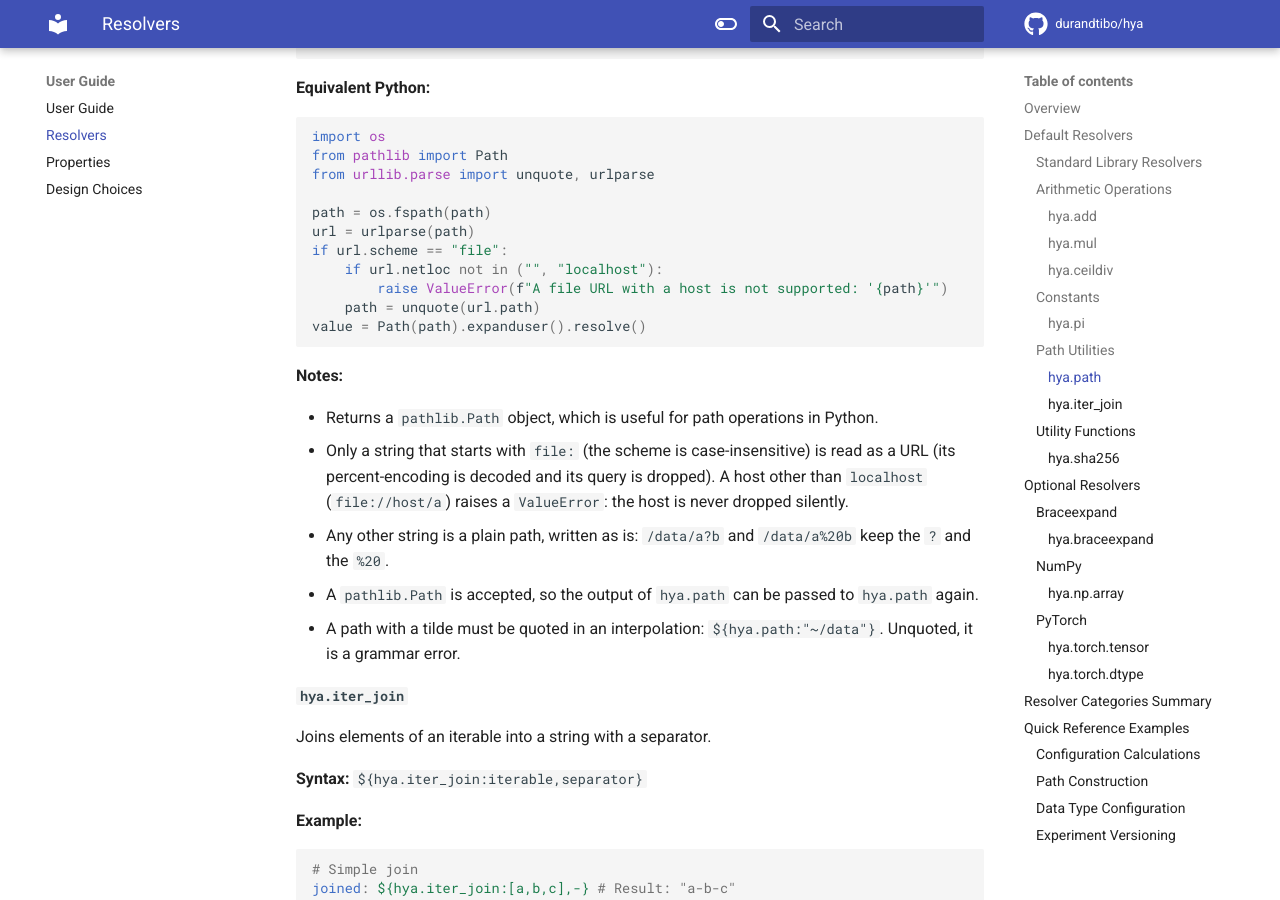
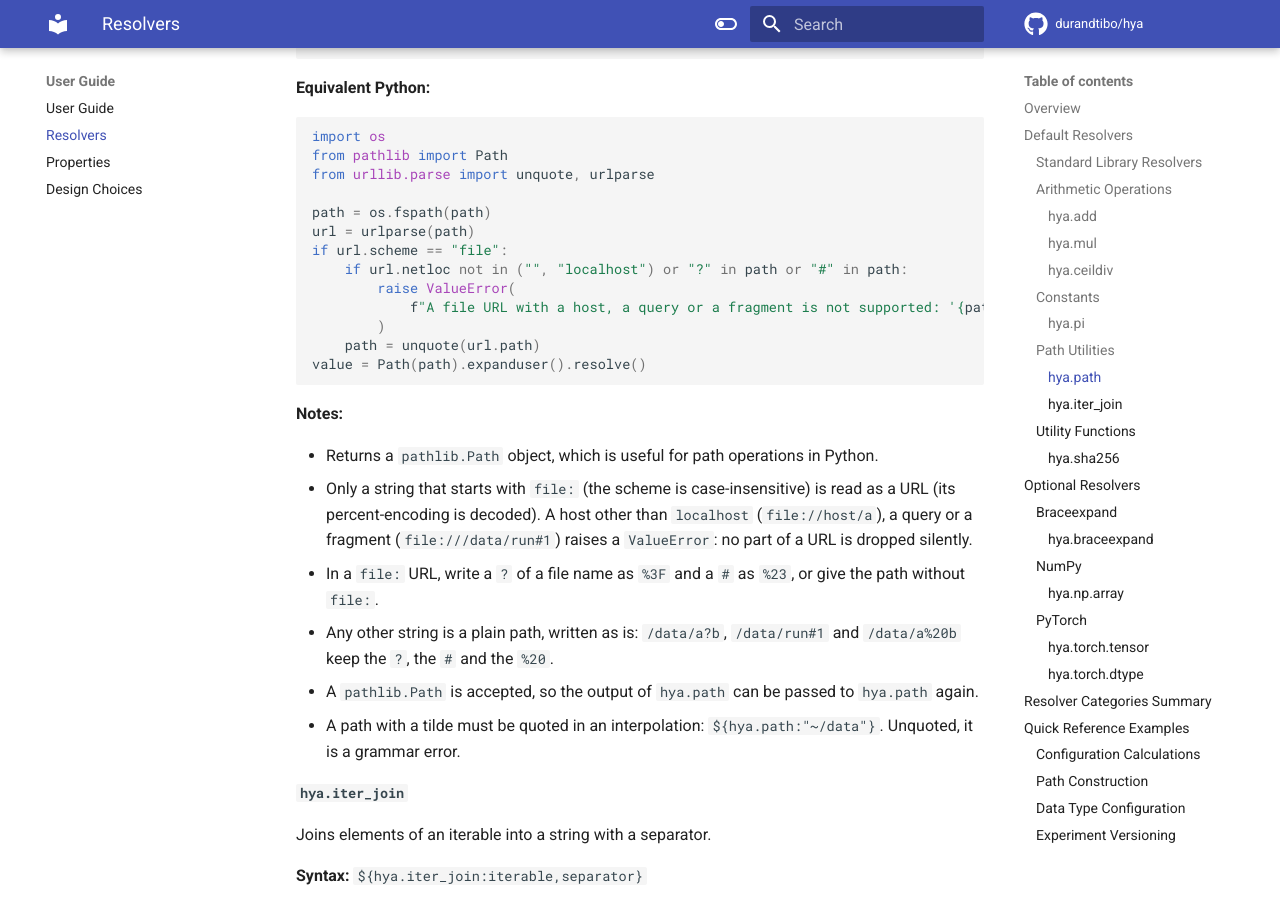
Before and after one commit to durandtibo/hya, an MkDocs documentation site: the page built from docs/docs/resolvers.md, in a window 1280 px wide and 900 px high, scrolled down 4862 px. Built offline with MkDocs 1.6.1 and Material for MkDocs 9.7.7, drawn with Linux system fonts in a browser that asks for light colours; emoji names are drawn with the system emoji font; comment, search, counter and statistics services are not loaded; the version menu is left out.

Commit message:
Reject a file URL with a query or a fragment in hya.path
Co-Authored-By: Claude Sonnet 5.5 <noreply@anthropic.com>

````diff
--- a/docs/docs/resolvers.md
+++ b/docs/docs/resolvers.md
@@ -220,8 +220,10 @@ from urllib.parse import unquote, urlparse
 path = os.fspath(path)
 url = urlparse(path)
 if url.scheme == "file":
-    if url.netloc not in ("", "localhost"):
-        raise ValueError(f"A file URL with a host is not supported: '{path}'")
+    if url.netloc not in ("", "localhost") or "?" in path or "#" in path:
+        raise ValueError(
+            f"A file URL with a host, a query or a fragment is not supported: '{path}'"
+        )
     path = unquote(url.path)
 value = Path(path).expanduser().resolve()
 ```
@@ -230,10 +232,12 @@ value = Path(path).expanduser().resolve()
 
 - Returns a `pathlib.Path` object, which is useful for path operations in Python.
 - Only a string that starts with `file:` (the scheme is case-insensitive) is read as a URL (its
-  percent-encoding is decoded and its query is dropped). A host other than `localhost`
-  (`file://host/a`) raises a `ValueError`: the host is never dropped silently.
-- Any other string is a plain path, written as is: `/data/a?b` and `/data/a%20b` keep the `?` and
-  the `%20`.
+  percent-encoding is decoded). A host other than `localhost` (`file://host/a`), a query or a
+  fragment (`file:///data/run#1`) raises a `ValueError`: no part of a URL is dropped silently.
+- In a `file:` URL, write a `?` of a file name as `%3F` and a `#` as `%23`, or give the path
+  without `file:`.
+- Any other string is a plain path, written as is: `/data/a?b`, `/data/run#1` and `/data/a%20b`
+  keep the `?`, the `#` and the `%20`.
 - A `pathlib.Path` is accepted, so the output of `hya.path` can be passed to `hya.path` again.
 - A path with a tilde must be quoted in an interpolation: `${hya.path:"~/data"}`. Unquoted, it is a
   grammar error.
````
Also changed, not shown: docs/docs/design.md (+2 -1 lines), 3 other files.
